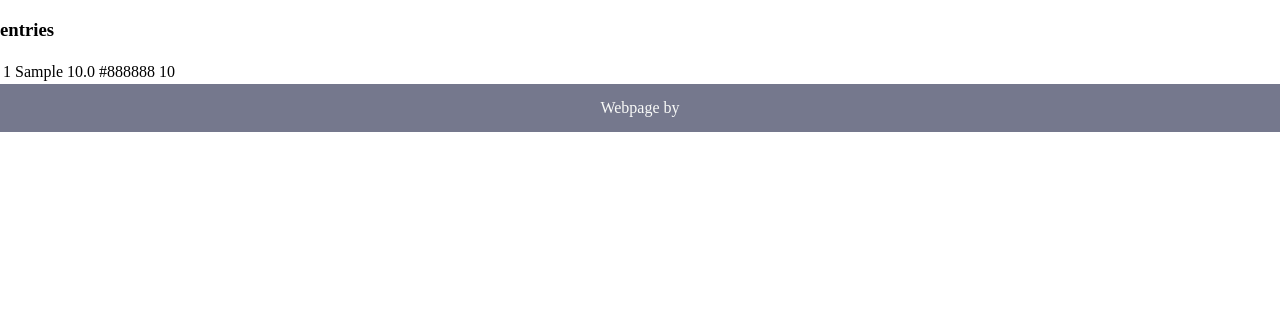
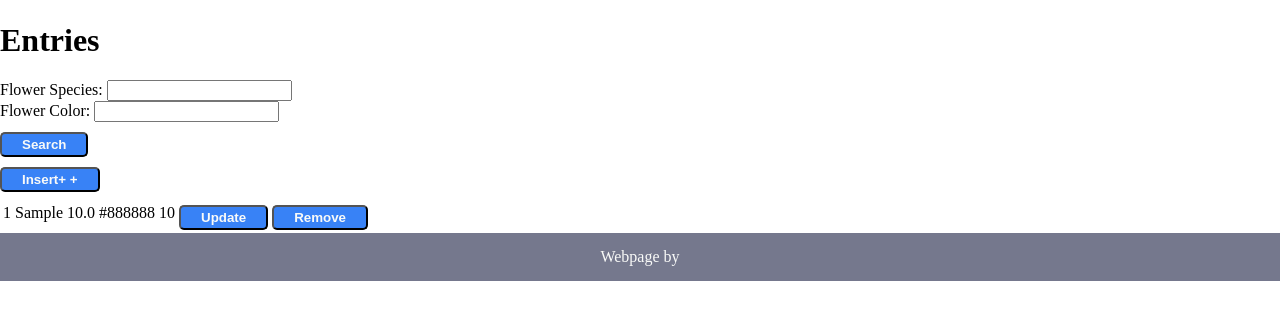
Before and after one commit to iKeiNagai/Django, a Django app: page /User/entries/1/ in a window 1280 px wide. Shown: the part 99-419 px from the top of the page. Run offline with Django 5.2, Linux system fonts and the light colour scheme; tables that the repository leaves empty hold one stand-in row (values such as "Sample post").

Commit message:
feat: insert entry page

```diff
--- a/dbproject/app/filters.py
+++ b/dbproject/app/filters.py
@@ -1,6 +1,6 @@
 import django_filters
 from django_filters import CharFilter, NumberFilter, ChoiceFilter
-from .models import User, Organizers, Competition
+from .models import User, Organizers, Competition, Flower
 
 class thefilter(django_filters.FilterSet) : #filter querysets
 
@@ -29,3 +29,11 @@ class CompetitionsFilter(django_filters.FilterSet) :
         fields = ['c_id',
                   'c_name',
                   'c_location']
+
+class entriesFilter(django_filters.FilterSet):
+    species = CharFilter(field_name='species', lookup_expr='icontains', label='Flower Species')
+    color = CharFilter(field_name='color',lookup_expr='exact',label='Flower Color')
+    class Meta:
+        model = Flower
+        fields = ['species',
+                  'color']
--- a/dbproject/app/templates/entries.html
+++ b/dbproject/app/templates/entries.html
@@ -1,7 +1,18 @@
 {% extends 'home.html' %}
+<!--extends home template-->
+{% block content %}
 
-{% block content %}
-<h3>entries</h3>
+<h1>Entries</h1>
+<div>
+    <form method="GET" >
+        {{filter.form}}
+        <button type="submit"> Search </button>
+    </form>
+
+</div>
+<div>
+    <button><a href="{% url 'userforms' page='Userentry' entry=entry what='insert' %}">Insert+</a> +</button>
+</div>
 <div>
     <table>
         {% for entry in entries %}
@@ -11,10 +22,16 @@
             <td>{{entry.size}}</td>
             <td>{{entry.color}}</td>
             <td>{{entry.age}}</td>
+            <td><button>
+                <a href="">Update</a>
+            </button></td>
+            <td><button>
+                <a href="">Remove</a>
+            </button></td>
         </tr>
-
         {% endfor %}
     </table>
 </div>
 
+
 {% endblock %}
--- a/dbproject/app/urls.py
+++ b/dbproject/app/urls.py
@@ -7,6 +7,7 @@ urlpatterns = [
     path('User/', views.user, name= "user" ), #user url
     path('User/entries/<int:entry>/', views.entries, name= "entries" ), #userentries
     path('<str:page>/form/<str:what>/', views.user_forms, name='userforms'),
+    path('<str:page>/entries/<int:entry>/form/<str:what>/', views.user_forms, name='userforms'),
     path('Competitions/', views.competitions, name= "competitions"), #competition url
     path('Competitions/randcomp/', views.randcomp, name = "randcomp"),
     path('pflowers/', views.pflowers, name= "pflowers"), #popular flowers url
--- a/dbproject/app/views.py
+++ b/dbproject/app/views.py
@@ -2,7 +2,7 @@ from django.http import HttpResponse
 from django.shortcuts import get_object_or_404, render, redirect
 from .models import Organizers, Flower, User, Competition, Perennials, Annuals
 from .Form import CompetitionUpdateForm, Insertflower, Insertuser, Insertcompetition, OrganizerUpdateForm, UserUpdateForm, randc, InsertOrganizer
-from .filters import thefilter, OrganizersFilter, CompetitionsFilter
+from .filters import thefilter, OrganizersFilter, CompetitionsFilter, entriesFilter
 import random
 
 # Home view
@@ -25,7 +25,12 @@ def user(request):
 
 def entries(request, entry):
     u_entry = Flower.objects.filter(u=entry) #returns qs
-    context = {'entries' : u_entry}
+    print(entry)
+    f_filter = entriesFilter(request.GET, queryset=u_entry)
+    u_entry = f_filter.qs
+    context = {'entries' : u_entry,
+               'filter' : f_filter,
+               'entry': entry}
     return render(request, 'entries.html', context)
 
 def organizers(request):
@@ -49,10 +54,11 @@ def competitions(request):
                'competitions' : c_info} #key/value to return(dictionary)
     return render(request,"competitions.html",context)
 
-def user_forms(request, what, page):
+def user_forms(request, what, page, entry):
     u_form = Insertuser()
     o_form = InsertOrganizer()
     c_form = Insertcompetition()
+    f_form = Insertflower()
 
     while page == "User":
         if what == "insert" :
@@ -93,9 +99,23 @@ def user_forms(request, what, page):
             print("remove")
         break
 
+    while page == "Userentry":
+        if what == "insert" :
+            if request.method == 'POST':
+                f_form = Insertflower(request.POST) #data submitted(POST request)
+                if f_form.is_valid():
+                    f_form.save() #inserts to db if valid
+                    return redirect('competitions')
+        elif what == "update":
+            print("update")
+        elif what == "remove":
+            print("remove")
+        break
+
     context = {'userform' : u_form,
                'organizerform' : o_form,
                'competitionform' : c_form,
+               'flowerform' : f_form,
                'what': what,
                'page':page}
     return render(request,'insert.html',context)
```
Also changed, not shown: dbproject/app/templates/insert.html (+9 -0 lines).
